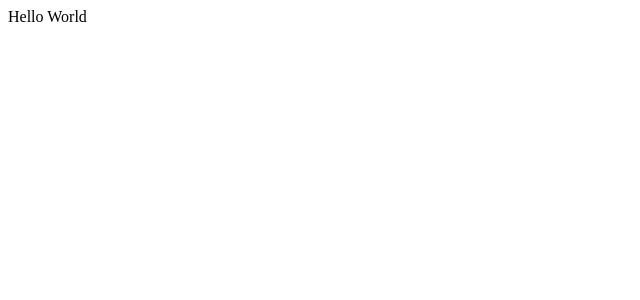
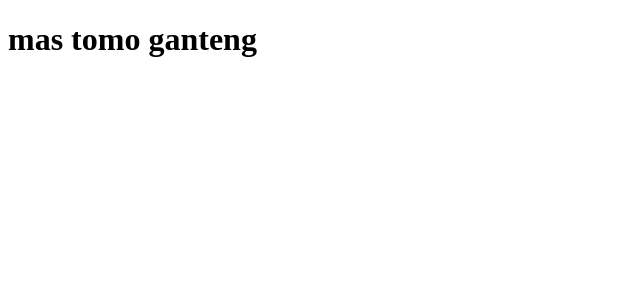
Before and after one commit to blackwolfinc/WedingOrganizer, a React (Create React App) app: page /about in a window 1280 px wide. Shown: the top 300 px of the page, without its empty margins (0-640 px from the left). Built offline with nearby package versions, Linux system fonts and the light colour scheme.

Commit message:
mas tomo mantabbb

```diff
--- a/package.json
+++ b/package.json
@@ -8,6 +8,8 @@
     "@testing-library/user-event": "^12.5.0",
     "react": "^17.0.1",
     "react-dom": "^17.0.1",
+    "react-hook": "0.0.1",
+    "react-router-dom": "^5.2.0",
     "react-scripts": "4.0.1",
     "web-vitals": "^0.2.4"
   },
--- a/src/App.js
+++ b/src/App.js
@@ -1,7 +1,29 @@
+import About from "./pages/About"
+import Gallery from "./pages/Gallery"
+import HomePage from "./pages/HomePage"
+import Item from "./pages/Item"
+import { BrowserRouter, Redirect, Route, Switch } from "react-router-dom";
+
 function App() {
   return (
     <div className="App">
-      Hello World
+      <BrowserRouter>
+       <Switch>
+       <Route path="/item">
+        <Item />
+      </Route>
+       <Route path="/gallery">
+        <Gallery />
+      </Route>
+       <Route path="/about">
+        <About />
+      </Route>
+      <Route path="/">
+        <HomePage />
+      </Route>
+      <Redirect to="/" />
+    </Switch>
+    </BrowserRouter>
     </div>
   );
 }
--- a/src/pages/About.jsx
+++ b/src/pages/About.jsx
@@ -0,0 +1,12 @@
+import React from "react";
+
+
+const About = () => {
+  return (
+    <>
+    <h1>mas tomo ganteng </h1>
+    </>
+  );
+};
+
+export default About;
--- a/src/pages/Gallery.jsx
+++ b/src/pages/Gallery.jsx
@@ -0,0 +1,12 @@
+import React from "react";
+
+
+const Gallery = () => {
+  return (
+    <>
+    <h1>mas tomo ganteng Galery</h1>
+    </>
+  );
+};
+
+export default Gallery;
--- a/src/pages/HomePage.jsx
+++ b/src/pages/HomePage.jsx
@@ -0,0 +1,12 @@
+import React from "react";
+
+
+const HomePage = () => {
+  return (
+    <>
+    <h1>mas tomo ganteng HomePage</h1>
+    </>
+  );
+};
+
+export default HomePage;
--- a/src/pages/Item.jsx
+++ b/src/pages/Item.jsx
@@ -0,0 +1,12 @@
+import React from "react";
+
+
+const Item = () => {
+  return (
+    <>
+    <h1>mas tomo ganteng Item</h1>
+    </>
+  );
+};
+
+export default Item;
--- a/src/pages/MainPages.jsx
+++ /dev/null
@@ -1 +0,0 @@
-<H1>MAS TOMO GANTENG</H1>
```
Also changed, not shown: src/pages/Navbar.jsx (deleted), 2 other files (tests, documents, lock files or other folders).
